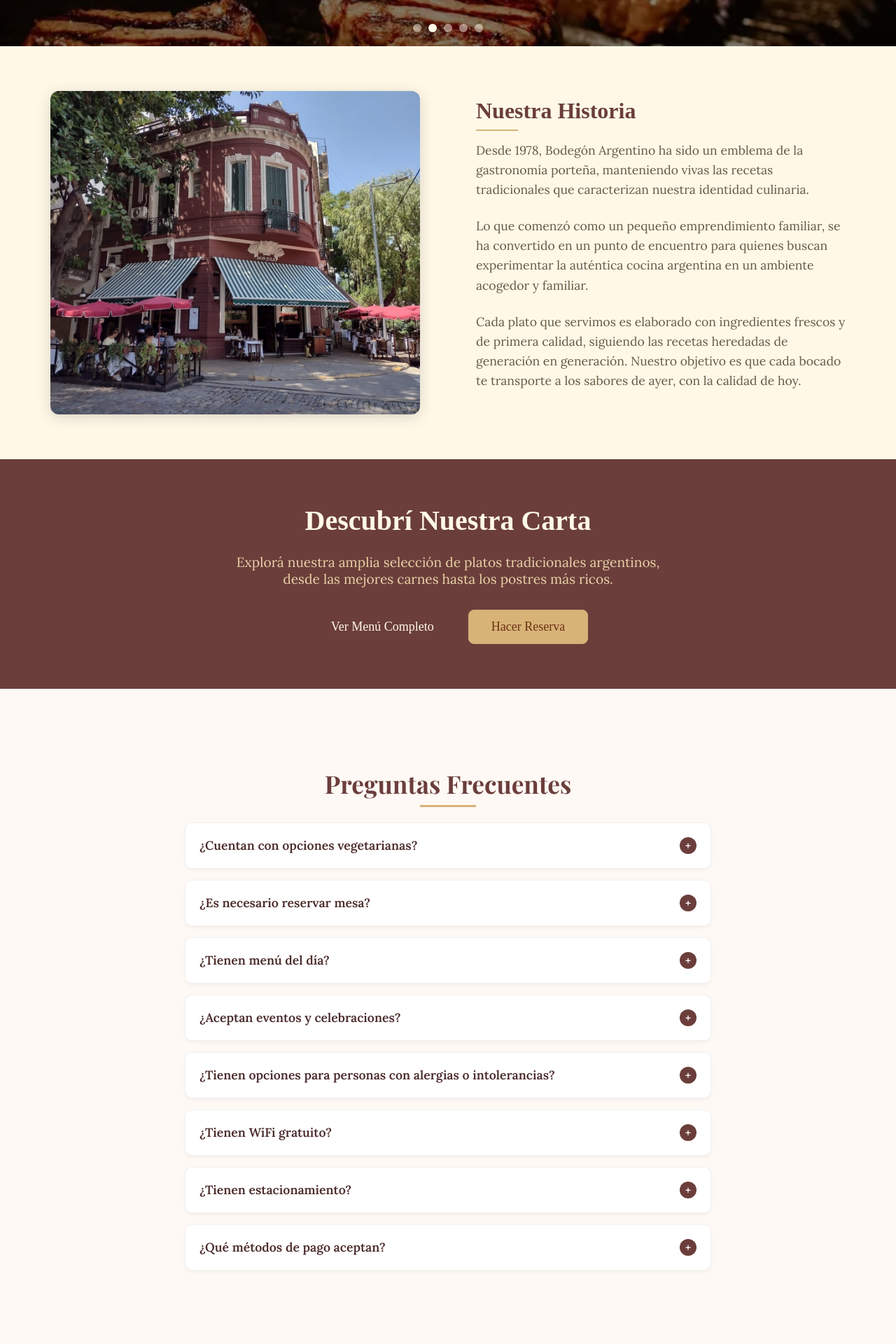
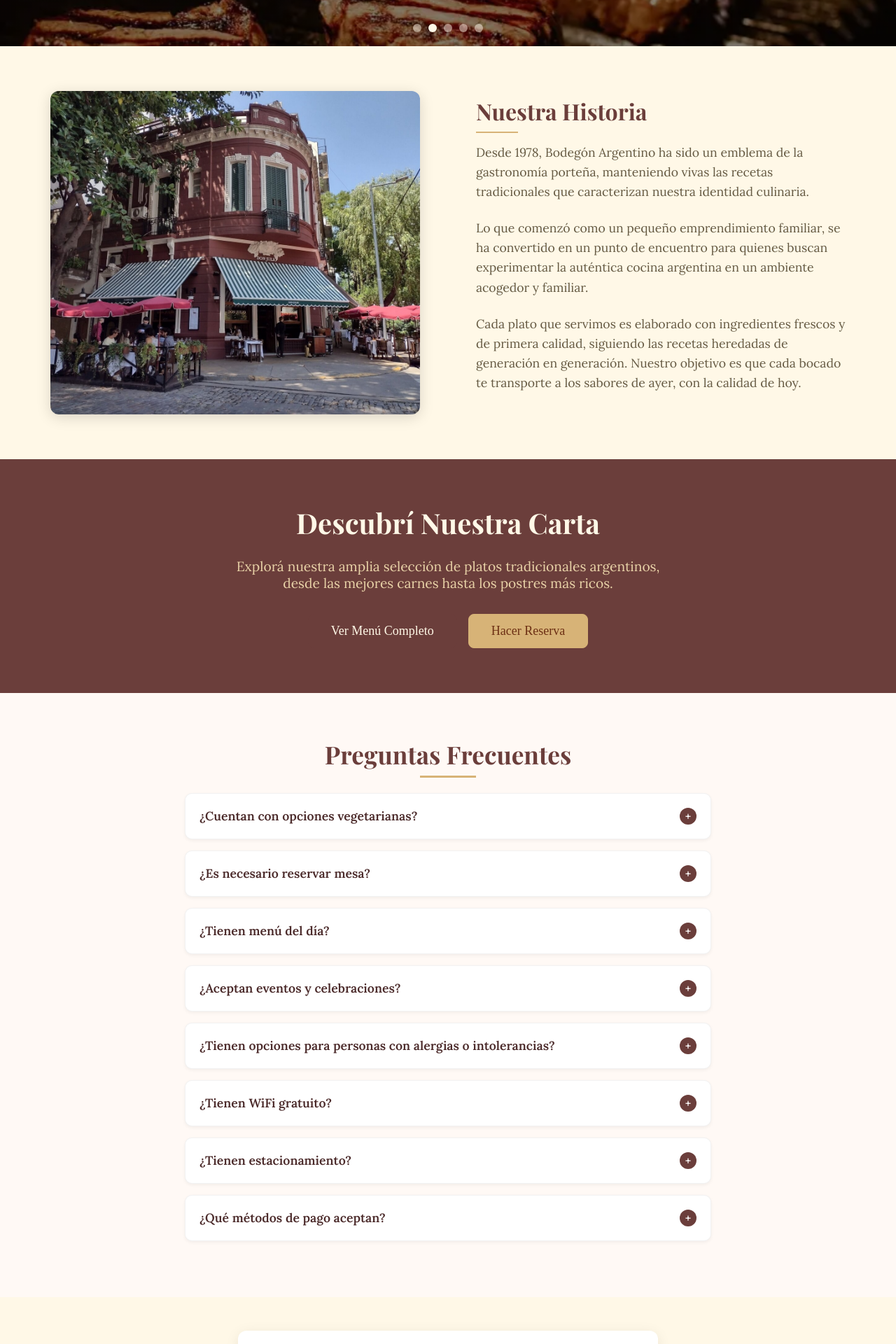
Before and after one commit to agustintamb/restaurant-frontend, a React (Vite) app: page / in a window 1280 px wide. Shown: the part 520-2440 px from the top of the page at 70% size. Built offline with nearby package versions, Linux system fonts and the light colour scheme.

Commit message:
Fixed styles again..

```diff
--- a/src/components/FAQ/FAQ.styles.ts
+++ b/src/components/FAQ/FAQ.styles.ts
@@ -4,5 +4,5 @@ import Accordion from "@/components/UI/Accordion/Accordion";
 export const StyledAccordion = styled(Accordion)`
   max-width: 800px;
   margin: 0 auto;
-  padding: 3rem 1.5rem;
+  padding: 0rem 1.5rem;
 `;
--- a/src/pages/Home/Home.styles.ts
+++ b/src/pages/Home/Home.styles.ts
@@ -54,7 +54,7 @@ export const AboutContent = styled.div`
 `;
 
 export const AboutHeading = styled.h3`
-  font-family: --font-family-secondary;
+  font-family: "Playfair Display", serif;
   font-size: 2rem;
   font-weight: 700;
   color: var(--color-primary);
@@ -110,7 +110,7 @@ export const CTAContent = styled.div`
 `;
 
 export const CTAHeading = styled.h2`
-  font-family: --font-family-secondary;
+  font-family: "Playfair Display", serif;
   font-size: 2.5rem;
   font-weight: 700;
   color: var(--color-background);
@@ -156,6 +156,6 @@ export const FAQSection = styled.section`
   background-color: #fff9f5;
 
   @media (max-width: 768px) {
-    padding: 1rem 0.5rem;
+    padding: 3rem 0.5rem;
   }
 `;
--- a/src/pages/ProductDetail/ProductDetail.styles.ts
+++ b/src/pages/ProductDetail/ProductDetail.styles.ts
@@ -8,7 +8,7 @@ export const ProductDetailContainer = styled.div`
   animation: ${fadeIn} 0.8s ease-out;
 
   @media (max-width: 768px) {
-    padding: 0rem 1.5rem;
+    padding: 0rem 0.5rem;
   }
 `;
 
```
